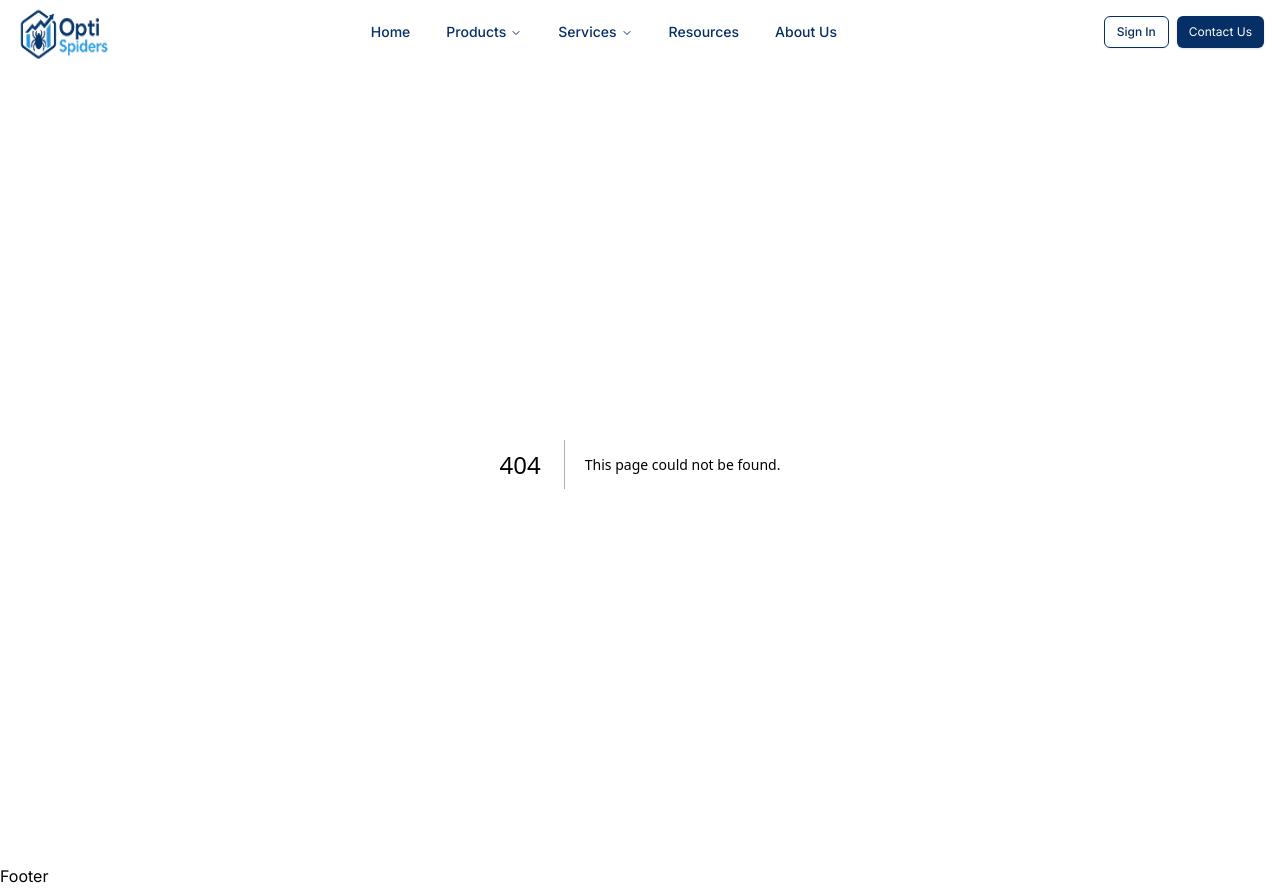
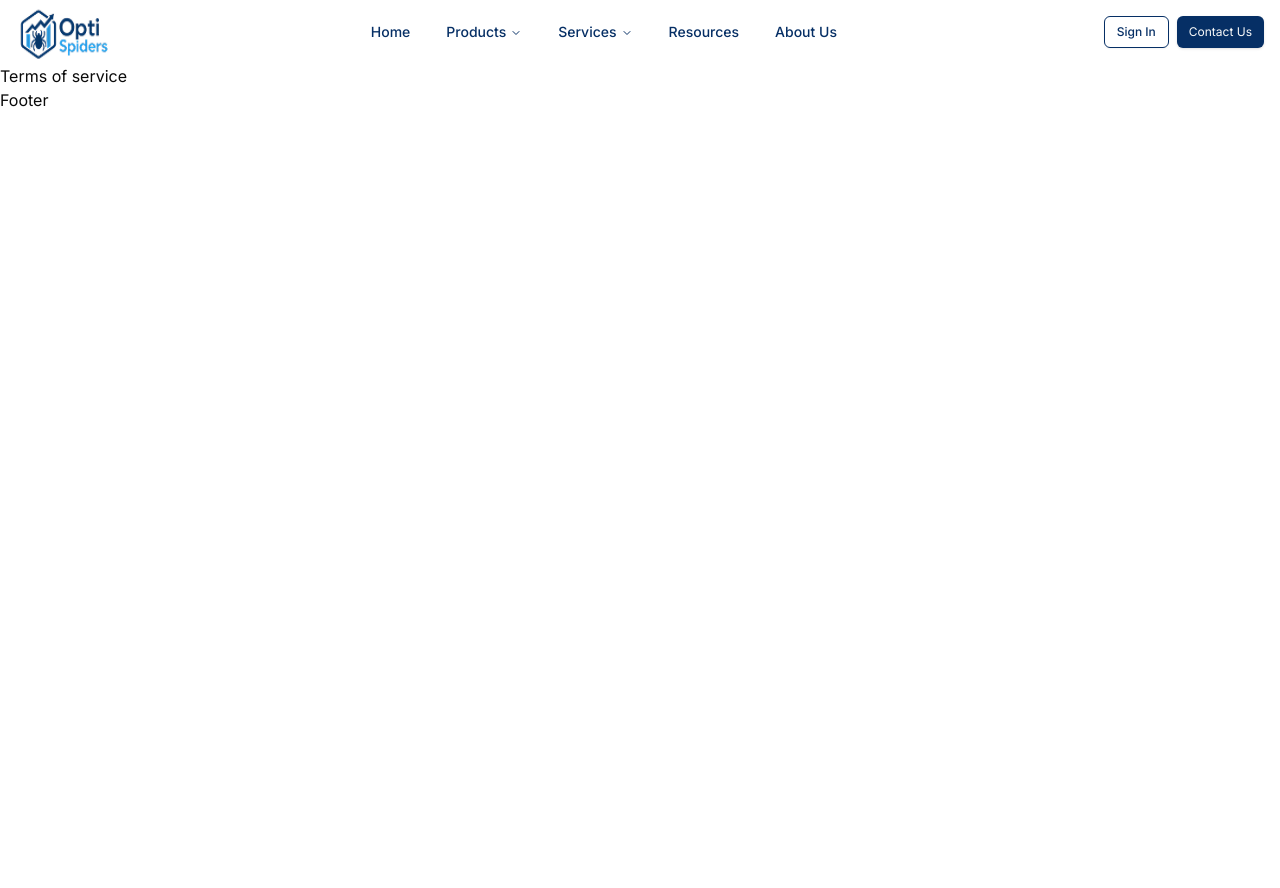
Before and after one commit to fsdteam8/optispiders, a Next.js app: page /terms-of-service in a window 1280 px wide. Before the commit this address had no page. After the commit the page ends 800 px from the top, so only its background shows below. Built offline with nearby package versions, Linux system fonts and the light colour scheme.

Commit message:
added: 2 page

```diff
--- /dev/null
+++ b/src/app/privacy-policy/page.tsx
@@ -0,0 +1,5 @@
+const Page = () => {
+  return <div>Privacy Policy</div>;
+};
+
+export default Page;
--- /dev/null
+++ b/src/app/terms-of-service/page.tsx
@@ -0,0 +1,5 @@
+const Page = () => {
+  return <div>Terms of service</div>;
+};
+
+export default Page;
```
